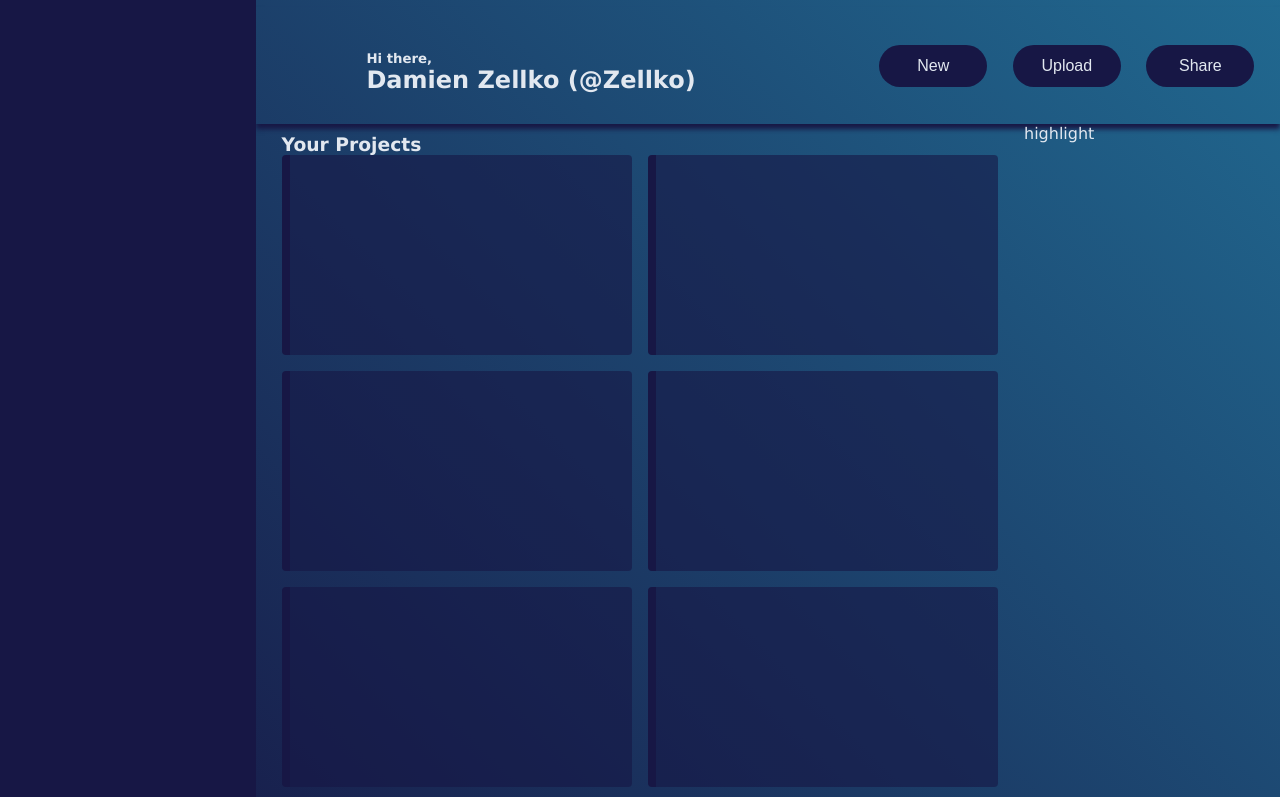
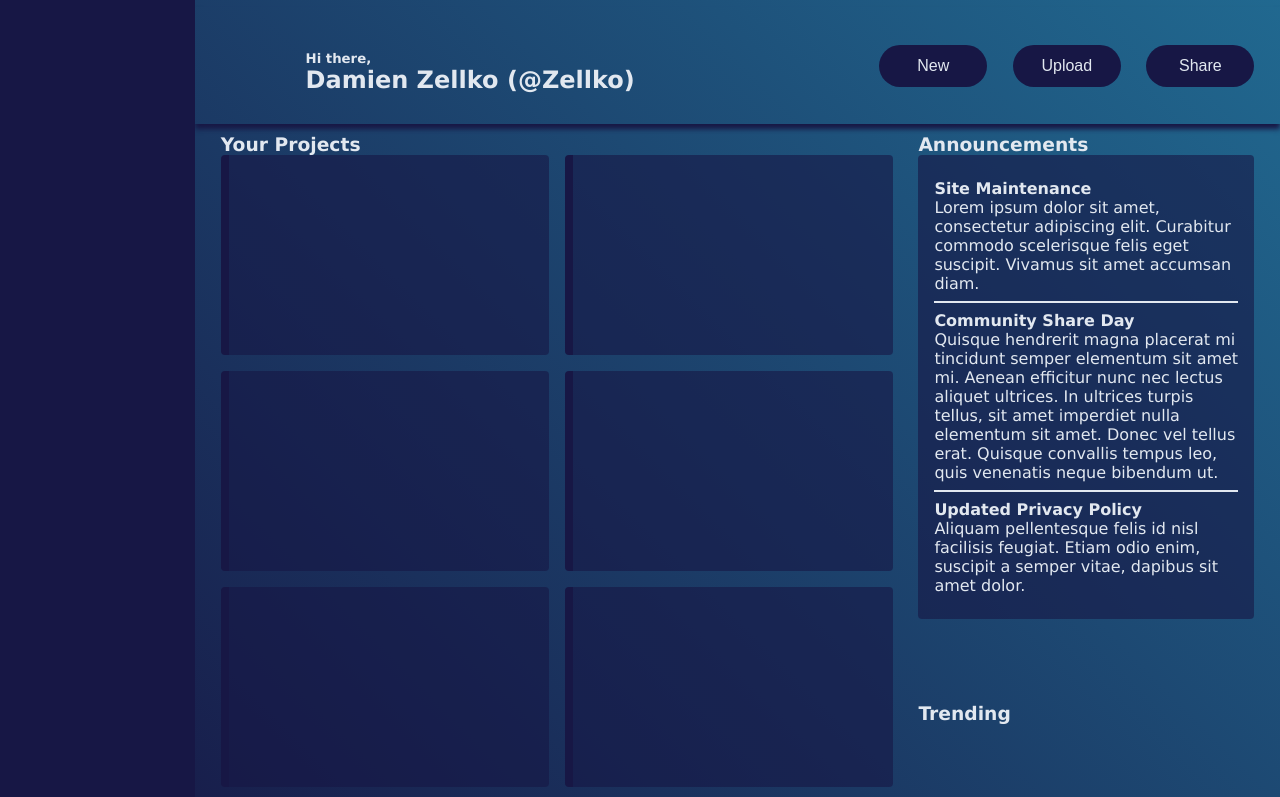
Before and after one commit to zellko/top-AdminDashboard, a plain HTML site: page index.html in a window 1280 px wide. Shown: the part 64-861 px from the top of the page. Drawn offline with Linux system fonts and the light colour scheme; a web font is replaced by a local one.

Commit message:
Refactored layout / Added 'Announcements' section
Refactored layout to add a new row (splited Announcement/Trending into two separated row)
Added 'Announcements' section and cards

```diff
--- a/css/style.css
+++ b/css/style.css
@@ -40,10 +40,10 @@ body {
 
 .container {
     display: grid;
-    grid-template-columns: 1fr 3fr 1fr;
+    grid-template-columns: 1fr 4fr 2fr;
     /* grid-template-rows: 64px 98px calc(100vh - 64px - 98px); */
-    grid-template-rows: min-content min-content 1fr;
-    grid-template-areas: "sidebar header header" "sidebar menu menu" "sidebar project highlight";
+    grid-template-rows: min-content min-content min-content min-content;
+    grid-template-areas: "sidebar header header" "sidebar menu menu" "sidebar project announcement" "sidebar project trending";
 }
 
 h1 {}
@@ -60,6 +60,11 @@ p {}
 .menu,
 .project {
     padding: 0.8vw 2vw;
+}
+
+.announcement,
+.trending {
+    padding: 0.8vw 2vw 0.8vw 0;
 }
 
 
@@ -231,11 +236,40 @@ SIDEBAR
 
 
 /****************************
-HIGHLIGHT
+Announcement
 ****************************/
 
-.highlight {
-    grid-area: highlight;
+.announcement {
+    grid-area: announcement;
+    background-color: var(--color-base-bg);
+}
+
+.announcement-container {
+    display: grid;
+    grid-template-columns: 1fr;
+    grid-template-rows: min-content min-content min-content;
+    background-color: var(--color-card-bg);
+    border-radius: 4px;
+    padding: 16px;
+}
+
+.announcement-container div:nth-child(2) {
+    padding: 8px 0;
+    border-top: solid 2px var(--color-base-text);
+    border-bottom: solid 2px var(--color-base-text);
+}
+
+.announcement-container div {
+    padding: 8px 0;
+}
+
+
+/****************************
+Trending
+****************************/
+
+.trending {
+    grid-area: trending;
     background-color: var(--color-base-bg);
 }
 
--- a/index.html
+++ b/index.html
@@ -52,8 +52,31 @@
                 <div class="project-card"></div>
             </div>
         </div>
-        <div class="sidebar">sidebar</div>
-        <div class="highlight">highlight</div>
+        <div class="sidebar">
+            <h1>Dashboard</h1>
+        </div>
+        <div class="announcement">
+            <h3>Announcements</h3>
+            <div class="announcement-container">
+                <div class="test">
+                    <h4>Site Maintenance</h4>
+                    <p>Lorem ipsum dolor sit amet, consectetur adipiscing elit. Curabitur commodo scelerisque felis eget suscipit. Vivamus sit amet accumsan diam.</p>
+                </div>
+                <div>
+                    <h4>Community Share Day</h4>
+                    <p>Quisque hendrerit magna placerat mi tincidunt semper elementum sit amet mi. Aenean efficitur nunc nec lectus aliquet ultrices. In ultrices turpis tellus, sit amet imperdiet nulla elementum sit amet. Donec vel tellus erat. Quisque convallis
+                        tempus leo, quis venenatis neque bibendum ut.</p>
+                </div>
+                <div>
+                    <h4>Updated Privacy Policy</h4>
+                    <p>Aliquam pellentesque felis id nisl facilisis feugiat. Etiam odio enim, suscipit a semper vitae, dapibus sit amet dolor. </p>
+                </div>
+            </div>
+        </div>
+        <div class="trending">
+            <h3>Trending</h3>
+
+        </div>
     </div>
 </body>
 
```
